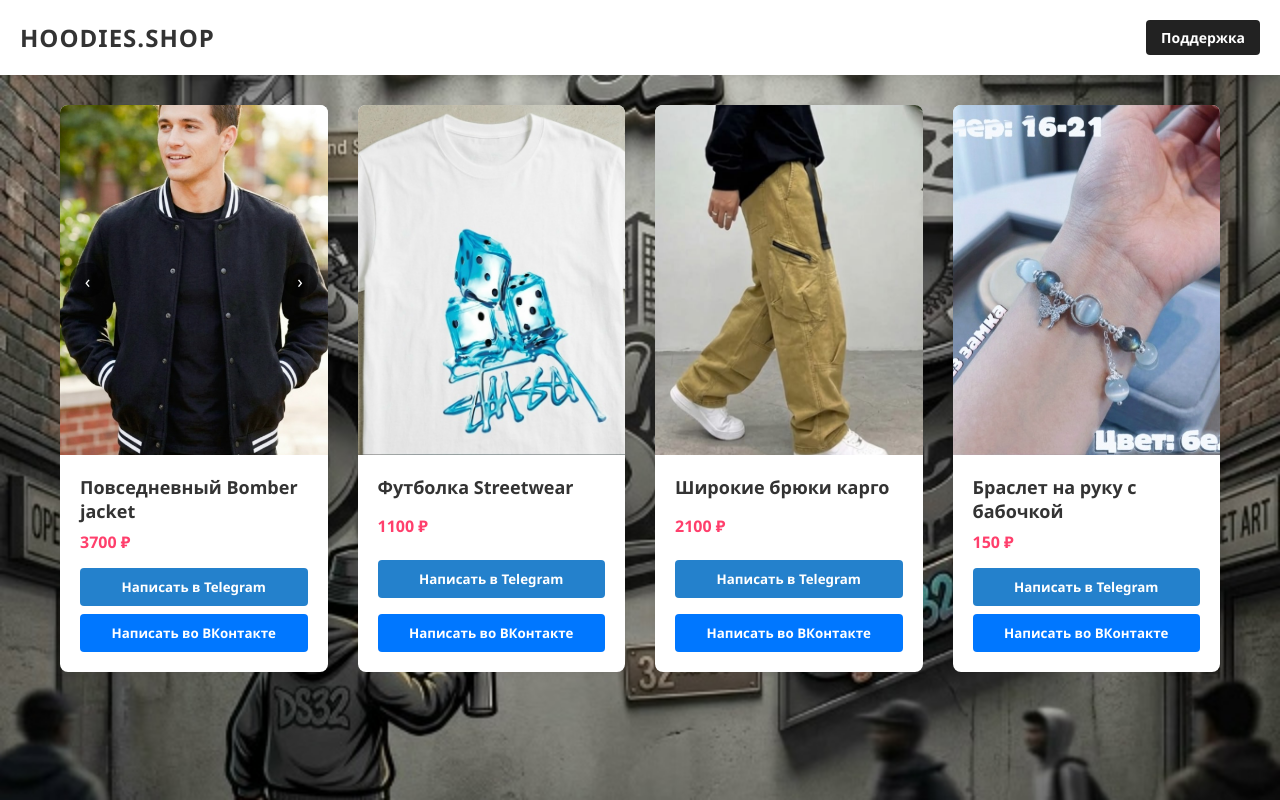
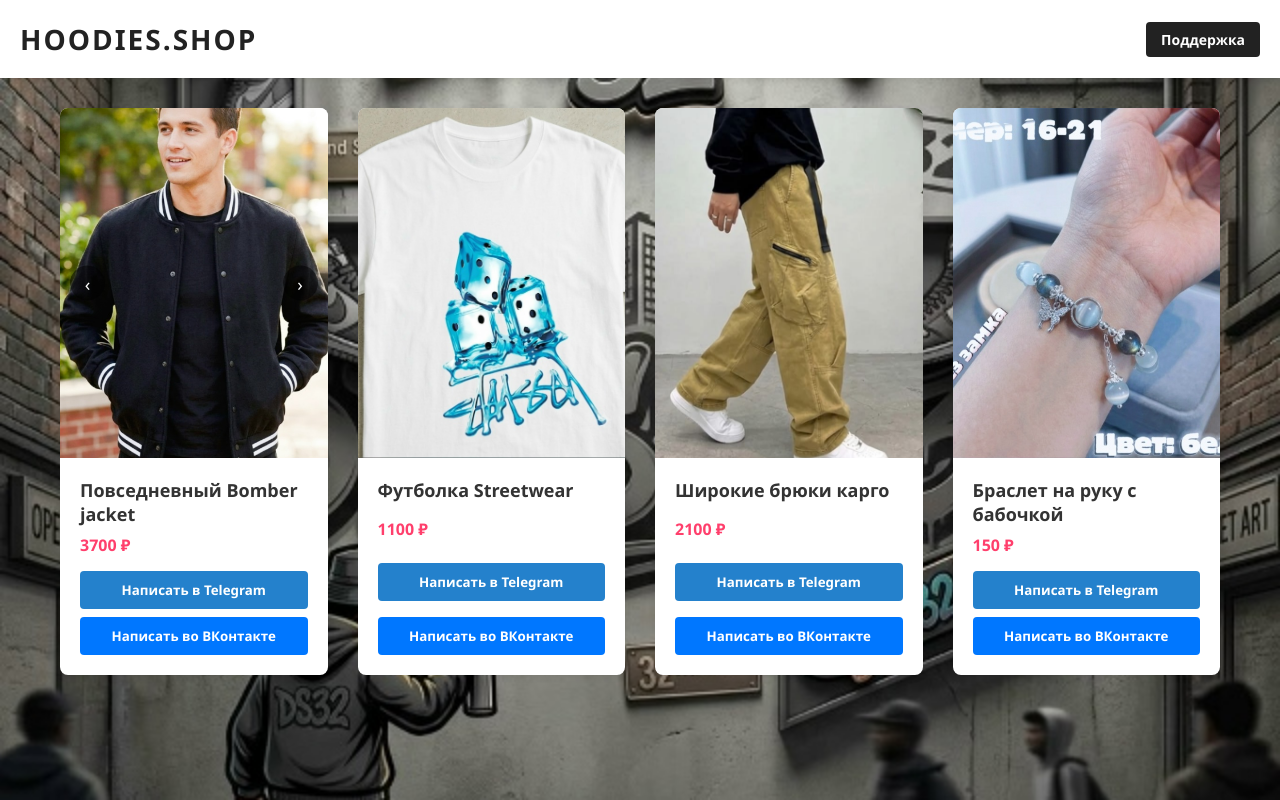
Before and after one commit to Swaga500/Shop70, a plain HTML site: page index.html in a window 1280 px wide. Drawn offline with Linux system fonts and the light colour scheme.

Commit message:
Update index.html

```diff
--- a/index.html
+++ b/index.html
@@ -16,7 +16,20 @@
 }
 
         header { background: #fff; padding: 20px; display: flex; justify-content: space-between; align-items: center; box-shadow: 0 2px 5px rgba(0,0,0,0.05); position: sticky; top: 0; z-index: 100; }
-        .logo { font-size: 24px; font-weight: bold; letter-spacing: 1px; }
+        .logo {
+    font-size: 28px;
+    font-weight: 800;
+    letter-spacing: 2px;
+    color: #222;
+    text-transform: uppercase;
+    cursor: pointer;
+    transition: all 0.3s ease;
+}
+.logo:hover {
+    color: #ff3f6c;
+    transform: scale(1.05);
+}
+
         .cart-icon { cursor: pointer; font-size: 18px; position: relative; }
         .cart-count { background: #ff3f6c; color: #fff; border-radius: 50%; padding: 2px 7px; font-size: 12px; position: absolute; top: -10px; right: -15px; }
         .container { max-width: 1200px; margin: 30px auto; padding: 0 20px; display: grid; grid-template-columns: repeat(auto-fit, minmax(250px, 1fr)); gap: 30px; }
```
